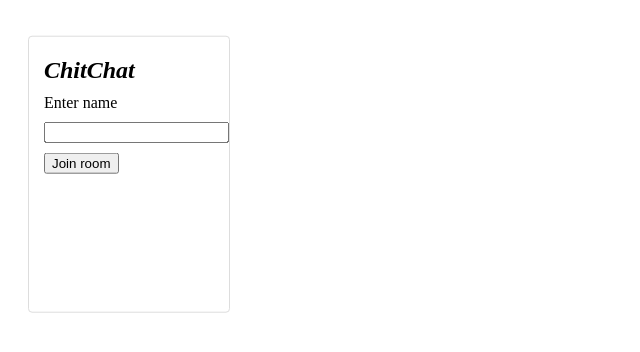
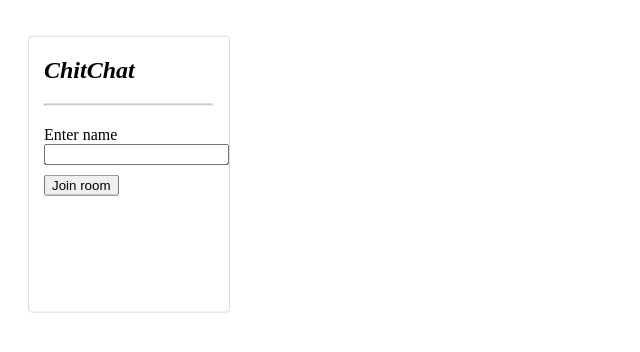
Before and after one commit to mohankapil3/chit-chat, a React app in the folder ui/chit-chat/: page / in a window 1280 px wide. Shown: the whole page, without its empty margins (0-640 px from the left). Built offline with nearby package versions, Linux system fonts and the light colour scheme.

Commit message:
#4 Added top level component 'chit-chat-app', extracted header in to separate component 'chat-header'

```diff
--- /dev/null
+++ b/ui/chit-chat/src/app/chat-header.css
@@ -0,0 +1,9 @@
+.app-header {
+    font-style: italic;
+}
+
+.app-header-horizontal-rule {
+    width: 90%;
+    margin-left: 0;
+    margin-bottom: 20px;
+}
--- /dev/null
+++ b/ui/chit-chat/src/app/chat-header.js
@@ -0,0 +1,18 @@
+import React from "react";
+import './chat-header.css';
+
+class ChatHeader extends React.Component {
+
+  render() {
+      return (
+        <div>
+          <h2 className="app-header">
+              ChitChat
+          </h2>
+          <hr className="app-header-horizontal-rule"/>
+        </div>
+      );
+  }
+}
+
+export default ChatHeader;
--- /dev/null
+++ b/ui/chit-chat/src/app/chit-chat-app.js
@@ -0,0 +1,35 @@
+import React from 'react';
+import JoinChat from './join-chat.js';
+
+class ChitChatApp extends React.Component {
+
+    constructor(props) {
+      super(props);
+      this.state = {
+          // status could be - 'not-connected' or 'connected', how do we make enum?
+          status: 'not-connected',
+          username: ''
+      };
+      this.handleJoinChatSubmit = this.handleJoinChatSubmit.bind(this);
+    }
+
+    render() {
+        return (
+          <div id="chit-chat-app">
+             <JoinChat onClick={ () => this.handleJoinChatSubmit } />
+          </div>
+        );
+    }
+
+    handleJoinChatSubmit() {
+        let username = document.getElementById("chat-name").value;
+        if (username === '') {
+            alert('Name is empty');
+            return;
+        }
+        this.setState({ username: username });
+    }
+
+ }
+
+export default ChitChatApp;
--- a/ui/chit-chat/src/app/join-chat.css
+++ b/ui/chit-chat/src/app/join-chat.css
@@ -1,7 +1,3 @@
-.app-header {
-    font-style: italic;
-}
-
 .dialogue {
     display: block;
     border-radius: 4px;
@@ -18,8 +14,3 @@
     margin-left: 15px;
     margin-bottom: 10px;
 }
-
-.dialogue-form > * {
-    display: block;
-    margin-bottom: 10px;
-}
--- a/ui/chit-chat/src/app/join-chat.js
+++ b/ui/chit-chat/src/app/join-chat.js
@@ -1,25 +1,20 @@
 import React from 'react';
 import './join-chat.css';
+import ChatHeader from './chat-header.js';
 
-class Dialogue extends React.Component {
+class JoinChat extends React.Component {
   render() {
       return (
         <div id="join-chat-dialogue" className="dialogue">
-          <h2 className="app-header">
-            ChitChat
-          </h2>
-          <form className="dialogue-form">
-            <label>
-              Enter name
-            </label>
-            <input type="text" id="name"/>
-            <button onClick={() => alert(document.getElementById('name').value)}>
+            <ChatHeader/>
+            <label>Enter name</label>
+            <input type="text" id="chat-name" />
+            <button onClick={ this.props.onClick() }>
               Join room
             </button>
-          </form>
         </div>
       );
   }
 }
 
-export default Dialogue;
+export default JoinChat;
--- a/ui/chit-chat/src/index.js
+++ b/ui/chit-chat/src/index.js
@@ -1,8 +1,8 @@
 import React from 'react';
 import ReactDOM from 'react-dom';
-import Dialogue from './app/join-chat.js';
+import ChitChatApp from './app/chit-chat-app.js';
 
 ReactDOM.render(
-  <Dialogue />,
+  <ChitChatApp />,
   document.getElementById('root')
 );
```
